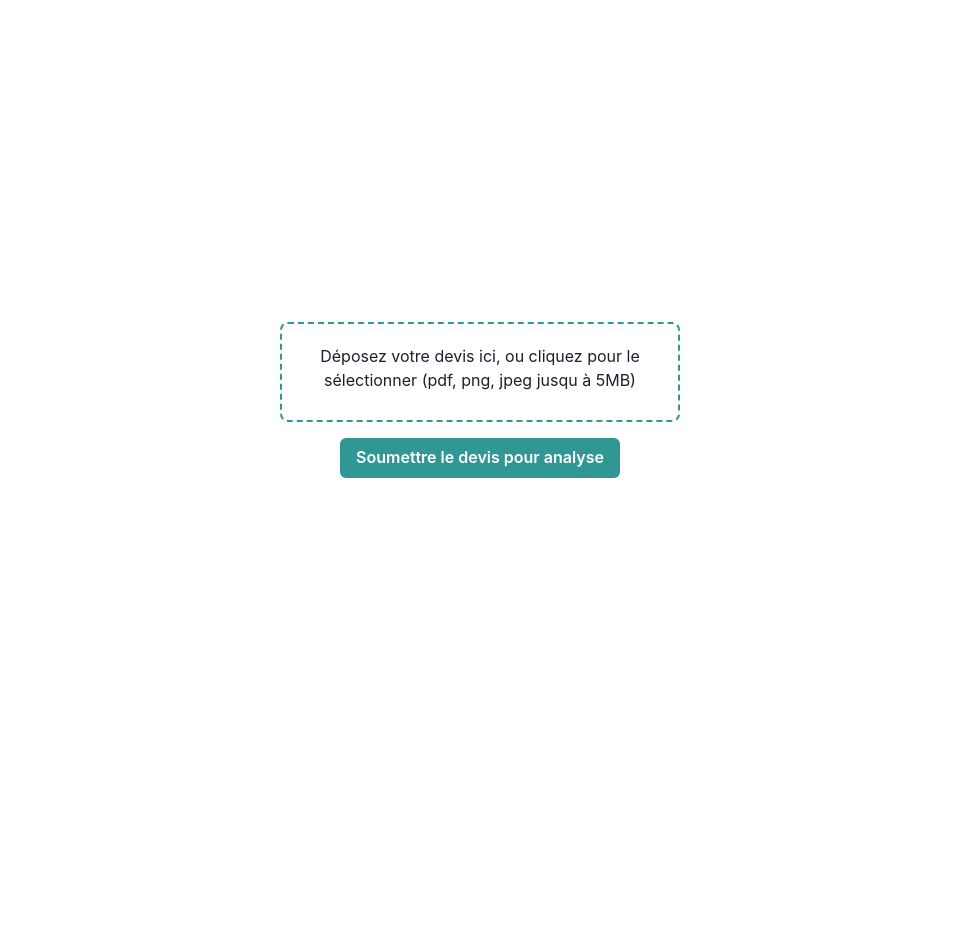
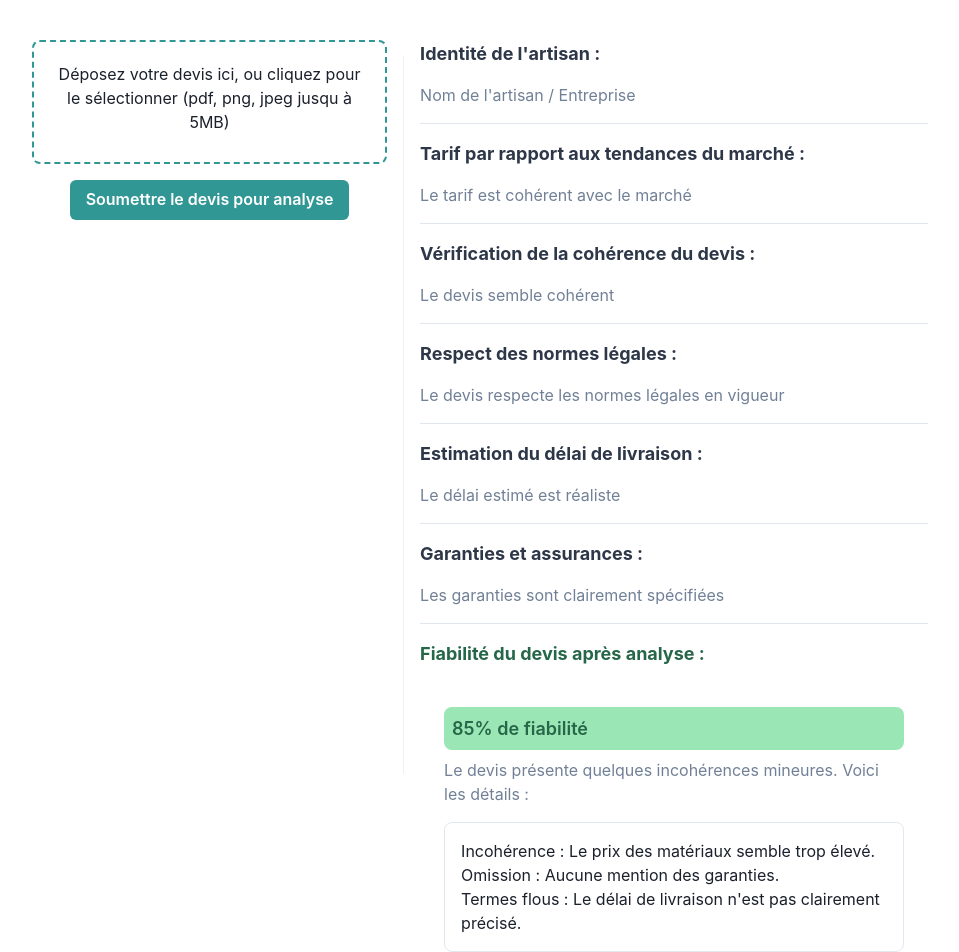
Before and after one commit to ondongo/artisan, a Next.js app: page / in a window 1280 px wide. Shown: the top 952 px of the page, without its empty margins (160-1119 px from the left). Before the commit the page ends 800 px from the top, so only its background shows below. Built offline with nearby package versions, Linux system fonts and the light colour scheme.

Commit message:
style : finalisation de la page de test

```diff
--- a/src/app/api/analyze/route.ts
+++ b/src/app/api/analyze/route.ts
@@ -1,12 +1,11 @@
 import { ImageAnnotatorClient } from "@google-cloud/vision";
-import {NextResponse} from "next/server";
+import { NextResponse } from "next/server";
 
-export async function POST(req: any, res: any) {
+export async function POST(req: any) {
   //if (req.method === "POST") {
 
-
   const body = await req.json();
-  console.log("request POST", body);
+  //console.log("request POST", body);
   try {
     const client = new ImageAnnotatorClient({
       keyFilename: process.env.API_KEY,
@@ -18,12 +17,18 @@ export async function POST(req: any, res: any) {
       image: { content: imageBase64 },
     });
 
+
+if (result)
+    console.log(result);
     const detections = result.textAnnotations ?? [];
 
-
-    return NextResponse.json({ success: true, extractedText: detections[0]?.description || "Aucun texte trouvé." });
+    console.log("=======>", detections);
+    return NextResponse.json({
+      success: true,
+      extractedText: detections[0]?.description || "Aucun texte trouvé.",
+    });
   } catch (error) {
-    return NextResponse.json({ success: false, message: error});
+    return NextResponse.json({ success: false, message: error });
   }
   /* } else {
     res.status(405).json({ success: false, message: "Méthode non autorisée" });
--- a/src/app/page.tsx
+++ b/src/app/page.tsx
@@ -1,6 +1,15 @@
 "use client";
 
-import { Button, Flex, Text, Image, Box } from "@chakra-ui/react";
+import {
+  Button,
+  Flex,
+  Text,
+  Image,
+  Box,
+  VStack,
+  Divider,
+  Stack,
+} from "@chakra-ui/react";
 import { useState } from "react";
 import { useDropzone } from "react-dropzone";
 
@@ -35,7 +44,6 @@ export default function Home() {
     maxSize: 5 * 1024 * 1024,
   });
 
-
   const handleSubmit = async () => {
     if (!fileData.base64) {
       alert("Veuillez télécharger un fichier.");
@@ -50,9 +58,8 @@ export default function Home() {
         "Content-Type": "application/json",
       },
       body: JSON.stringify({
-        imageBase64: fileData.base64
+        imageBase64: fileData.base64,
       }),
-
     });
 
     const data = await res.json();
@@ -61,8 +68,14 @@ export default function Home() {
   };
 
   return (
-    <Flex height={"100vh"} justifyContent={"center"} alignItems={"center"}>
-      <Flex direction="column" align="center" width="100%">
+    <Flex
+      height={"auto"}
+      justifyContent={"center"}
+      alignItems={"center"}
+      pt={10}
+    >
+      <Flex direction={"row"} justifyContent={"space-between"} width={"70%"}>
+        <Flex direction="column" align="center">
           <div
             {...getRootProps()}
             style={{
@@ -77,8 +90,8 @@ export default function Home() {
           >
             <input {...getInputProps()} />
             <Text mb={2}>
-            Déposez votre devis ici, ou cliquez pour le sélectionner (pdf, png,
-            jpeg jusqu&nbsp;à 5MB)
+              Déposez votre devis ici, ou cliquez pour le sélectionner (pdf,
+              png, jpeg jusqu&nbsp;à 5MB)
             </Text>
           </div>
 
@@ -108,6 +121,85 @@ export default function Home() {
             </Button>
           </Flex>
         </Flex>
+
+        <Stack direction="row" h="750px" p={4}>
+          <Divider orientation="vertical" />
+        </Stack>
+
+        <Flex>
+          <Box width="auto">
+            <VStack align="start" spacing={4}>
+              <Text fontSize="lg" fontWeight="bold" color="gray.700">
+                Identité de l&apos;artisan :
+              </Text>
+              <Text color="gray.500">Nom de l&apos;artisan / Entreprise</Text>
+              <Divider borderColor="gray.300" />
+
+              <Text fontSize="lg" fontWeight="bold" color="gray.700">
+                Tarif par rapport aux tendances du marché :
+              </Text>
+              <Text color="gray.500">Le tarif est cohérent avec le marché</Text>
+              <Divider borderColor="gray.300" />
+
+              <Text fontSize="lg" fontWeight="bold" color="gray.700">
+                Vérification de la cohérence du devis :
+              </Text>
+              <Text color="gray.500">Le devis semble cohérent</Text>
+              <Divider borderColor="gray.300" />
+
+              {/* Ajout de nouvelles vérifications */}
+              <Text fontSize="lg" fontWeight="bold" color="gray.700">
+                Respect des normes légales :
+              </Text>
+              <Text color="gray.500">
+                Le devis respecte les normes légales en vigueur
+              </Text>
+              <Divider borderColor="gray.300" />
+
+              <Text fontSize="lg" fontWeight="bold" color="gray.700">
+                Estimation du délai de livraison :
+              </Text>
+              <Text color="gray.500">Le délai estimé est réaliste</Text>
+              <Divider borderColor="gray.300" />
+
+              <Text fontSize="lg" fontWeight="bold" color="gray.700">
+                Garanties et assurances :
+              </Text>
+              <Text color="gray.500">
+                Les garanties sont clairement spécifiées
+              </Text>
+              <Divider borderColor="gray.300" />
+
+              {/* Pourcentage de fiabilité */}
+              <Text fontSize="lg" fontWeight="bold" color="green.700">
+                Fiabilité du devis après analyse :
+              </Text>
+
+              <Flex direction="column" align="center" p={6}>
+                <Box bg="green.200" width="100%" borderRadius="8px" p={2}>
+                  <Text fontSize="lg" fontWeight="600" color="green.700">
+                    85% de fiabilité
+                  </Text>
+                </Box>
+                <Text color="gray.500" mt={2}>
+                  Le devis présente quelques incohérences mineures. Voici les
+                  détails :
+                </Text>
+                <Box mt={4} p={4} borderWidth="1px" borderRadius="8px">
+                  <Text>
+                    Incohérence : Le prix des matériaux semble trop élevé.
+                  </Text>
+                  <Text>Omission : Aucune mention des garanties.</Text>
+                  <Text>
+                    Termes flous : Le délai de livraison n&apos;est pas
+                    clairement précisé.
+                  </Text>
+                </Box>
+              </Flex>
+            </VStack>
+          </Box>
+        </Flex>
+      </Flex>
     </Flex>
   );
 }
```
Also changed, not shown: 1 other file (tests, documents, lock files or other folders). Lines whose indentation alone changed are shown as unchanged.
